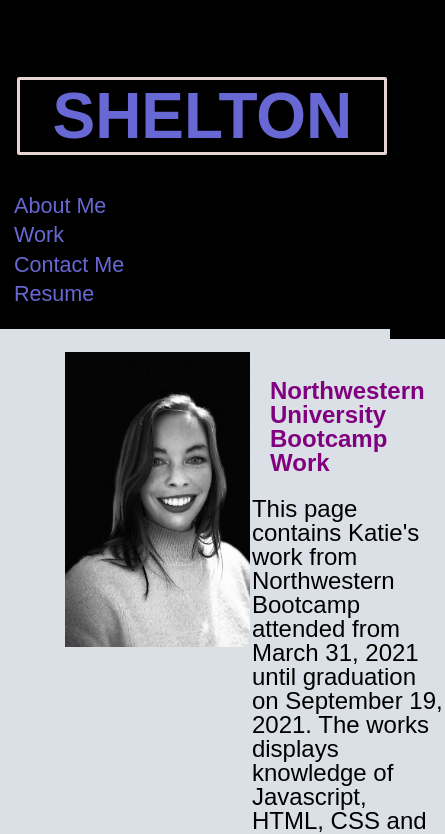
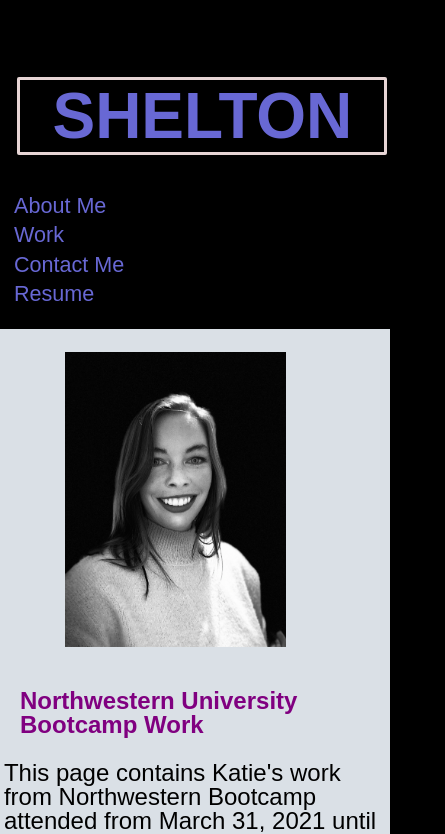
Before and after one commit to kashelton17/react-portfolio, a React (Create React App) app: page /#/1 in a window 390 px wide. Before the commit this address led to /#/1. Shown: the top 834 px of the page, 445 px wide, since content can reach past the window. Built offline with nearby package versions, Linux system fonts and the light colour scheme.

Commit message:
adding mobile friendly styling to card with image and infomration

```diff
--- a/package.json
+++ b/package.json
@@ -7,6 +7,7 @@
     "@testing-library/jest-dom": "^5.11.4",
     "@testing-library/react": "^11.1.0",
     "@testing-library/user-event": "^12.1.10",
+    "materialize-css": "^1.0.0-rc.2",
     "react": "^17.0.2",
     "react-dom": "^17.0.2",
     "react-router-dom": "^5.2.0",
--- a/public/index.html
+++ b/public/index.html
@@ -18,6 +18,7 @@
     <link rel="shortcut icon" href="./k_image.jpg" type="image/x-icon">
     <link rel="stylesheet" href="./reset.css">
     <link rel="stylesheet" href="https://cdnjs.cloudflare.com/ajax/libs/font-awesome/4.7.0/css/font-awesome.min.css">
+
     <!--
       Notice the use of %PUBLIC_URL% in the tags above.
       It will be replaced with the URL of the `public` folder during the build.
--- a/src/App.css
+++ b/src/App.css
@@ -464,6 +464,11 @@
       font-size: 150%;
   }
 
+  .img-card {
+    display: flex;
+    flex-wrap: wrap;
+  }
+
   .image {
       margin-left: 25%;
       height: 300px;
```
Also changed, not shown: src/components/Header.js (indentation only), 1 other file (tests, documents, lock files or other folders).
